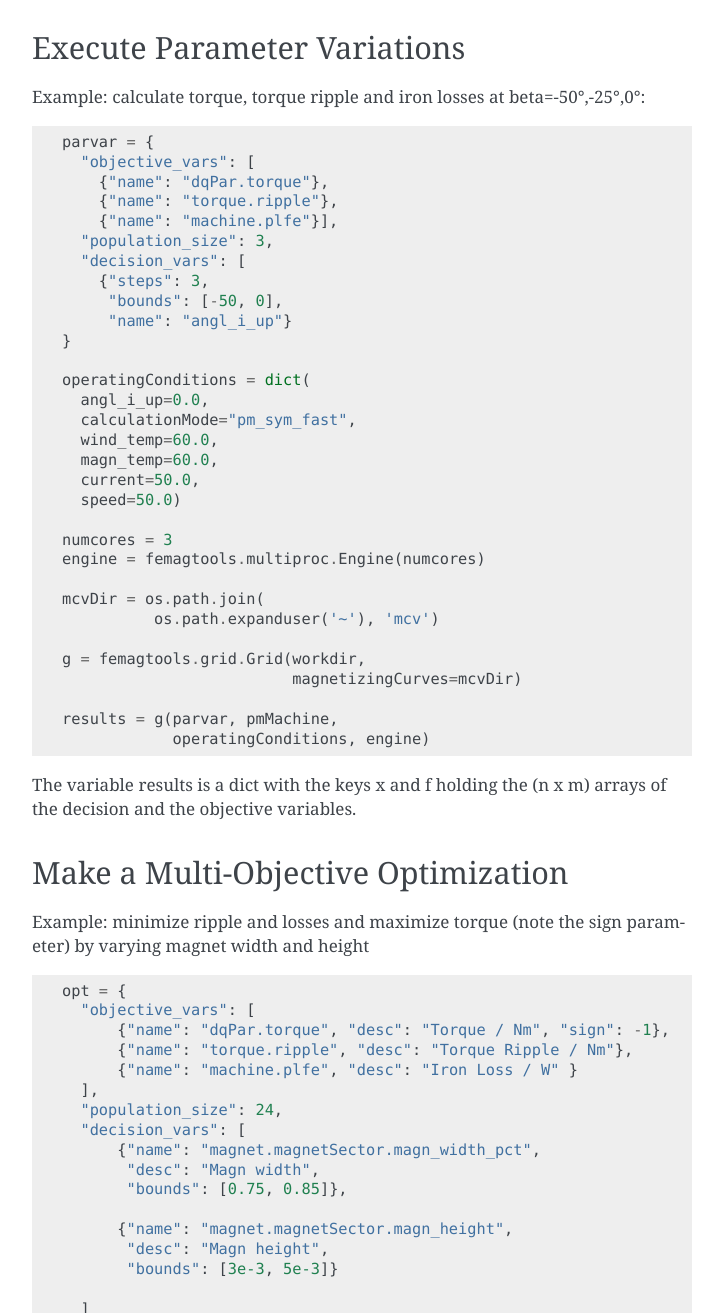
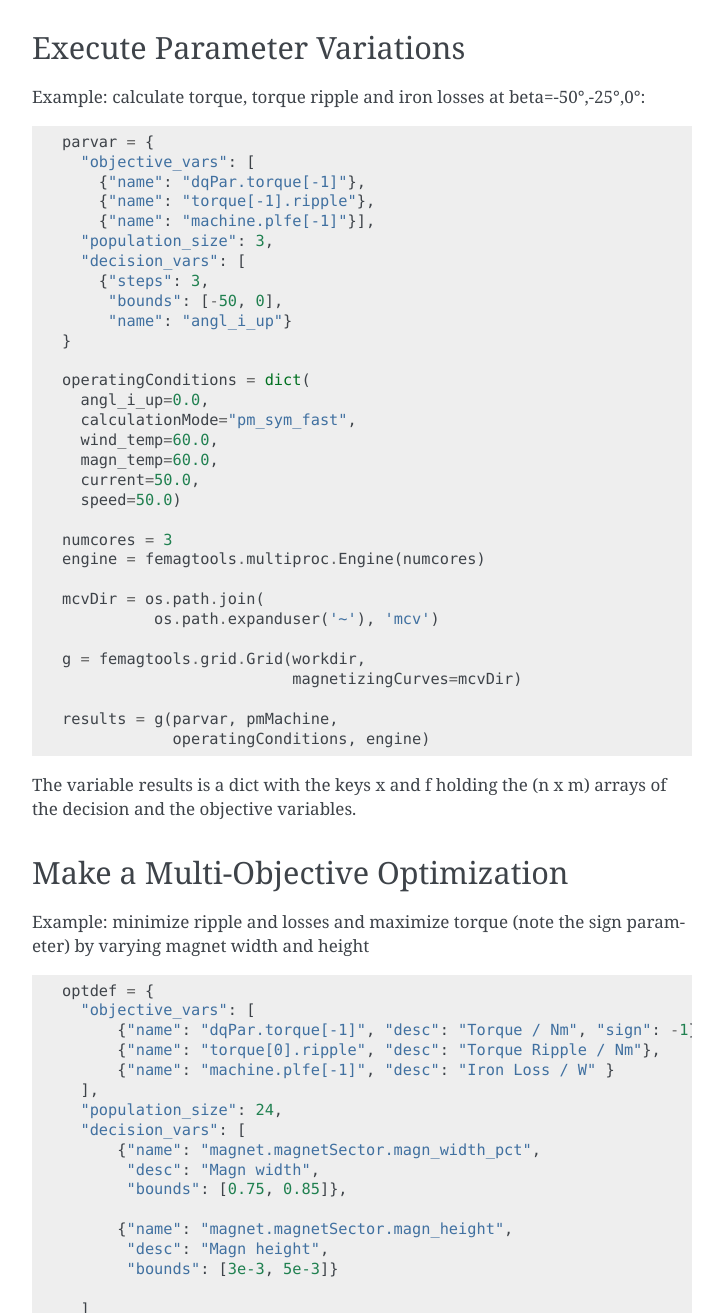
Before and after one commit to SEMAFORInformatik/femagtools, a Sphinx documentation site: the page built from docs/intro.rst, in a window 1280 px wide and 1400 px high, scrolled down 4038 px, cut to the strip 87-1400 px from the top of the window. Shown: the whole strip, without its empty margins (388-1111 px from the left). Built offline with Sphinx 7.4.7, drawn with Linux system fonts in a browser that asks for light colours; some of the changed text lies outside the part shown.

Commit message:
updated docs

```diff
--- a/docs/intro.rst
+++ b/docs/intro.rst
@@ -175,9 +175,9 @@ Example: calculate torque, torque ripple and iron losses at beta=-50°,-25°,0°
 
   parvar = {
     "objective_vars": [
-      {"name": "dqPar.torque"},
-      {"name": "torque.ripple"},
-      {"name": "machine.plfe"}],
+      {"name": "dqPar.torque[-1]"},
+      {"name": "torque[-1].ripple"},
+      {"name": "machine.plfe[-1]"}],
     "population_size": 3,
     "decision_vars": [
       {"steps": 3,
@@ -212,11 +212,11 @@ Make a Multi-Objective Optimization
 
 Example: minimize ripple and losses and maximize torque (note the sign parameter) by varying magnet width and height ::
 
-  opt = {
+  optdef = {
     "objective_vars": [
-        {"name": "dqPar.torque", "desc": "Torque / Nm", "sign": -1},
-        {"name": "torque.ripple", "desc": "Torque Ripple / Nm"},
-        {"name": "machine.plfe", "desc": "Iron Loss / W" }
+        {"name": "dqPar.torque[-1]", "desc": "Torque / Nm", "sign": -1},
+        {"name": "torque[0].ripple", "desc": "Torque Ripple / Nm"},
+        {"name": "machine.plfe[-1]", "desc": "Iron Loss / W" }
     ],
     "population_size": 24,
     "decision_vars": [
@@ -232,9 +232,9 @@ Example: minimize ripple and losses and maximize torque (note the sign parameter
   }
 
   engine = femagtools.condor.Engine()
-  o = femagtools.opt.Optimizer(workdir,
-                               magnetizingCurve, magnetMat)
+  opt = femagtools.opt.Optimizer(workdir,
+                                 magnetizingCurve, magnetMat)
 
   num_generations = 3
-  results = o.optimize(num_generations,
-                       opt, machine, operatingConditions, engine)
+  results = opt.optimize(num_generations,
+                         optdef, machine, operatingConditions, engine)
```
Also changed, not shown: other parts of docs/intro.rst (+1 -1 lines).
